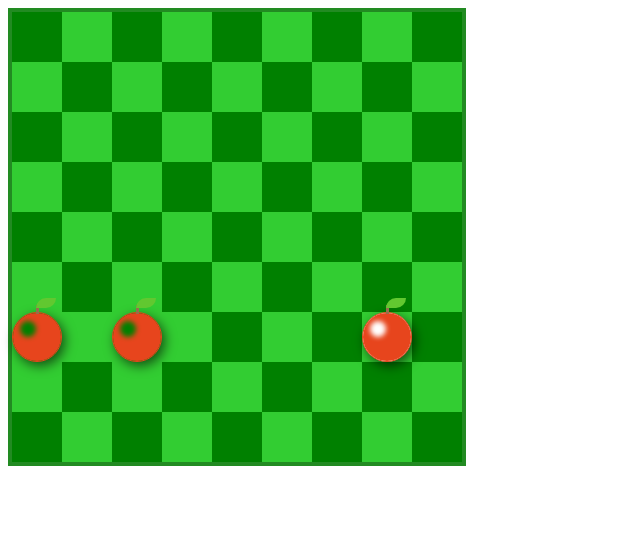
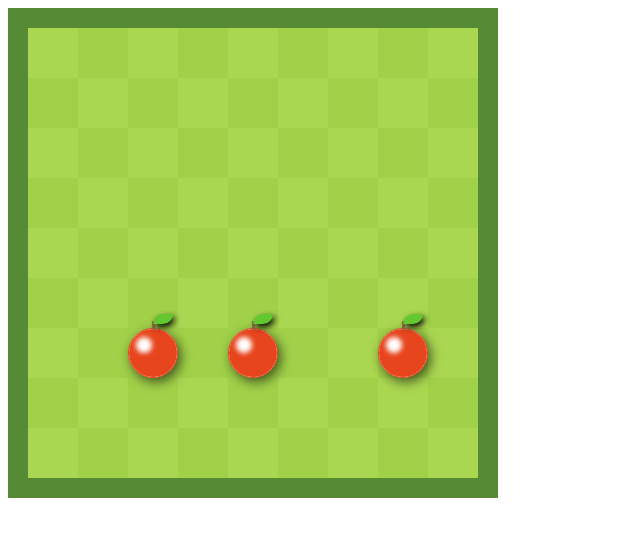
Before and after one commit to treez/vanilla-snake, a website: page index.html in a window 1280 px wide. Shown: the whole page, without its empty margins (0-640 px from the left). Drawn offline with Linux system fonts and the light colour scheme.

Commit message:
Fix problem with background color an apple, add shadow to the leaf, change size and background color to the body border, change background color to the box.

```diff
--- a/index.html
+++ b/index.html
@@ -74,11 +74,11 @@
         <div class="cell"></div>
     </div>
     <div class="row">
+        <div class="cell"></div>
+        <div class="cell"></div>
         <div class="cell apple"></div>
         <div class="cell"></div>
         <div class="cell apple"></div>
-        <div class="cell"></div>
-        <div class="cell"></div>
         <div class="cell"></div>
         <div class="cell"></div>
         <div class="cell apple"></div>
--- a/styles.css
+++ b/styles.css
@@ -4,8 +4,8 @@
 
 .board {
     display: inline-block;
-    border: 4px solid forestgreen;
-    background: limegreen;
+    border: 20px solid #578a34;
+    background: #a1d149;
     box-sizing: content-box;
 }
 
@@ -14,11 +14,11 @@
 }
 
 .row:nth-child(odd) .cell:nth-child(odd) {
-    background: green;
+    background: #aad751;
 }
 
 .row:nth-child(even) .cell:nth-child(even) {
-    background: green;
+    background: #aad751;
 }
 
 .cell {
@@ -34,7 +34,7 @@
     --apple-branch-color: #976e4c;
     border: 1px solid var(--apple-color);
     border-radius: 50%;
-    background: #fff;
+    background: #fff !important;
     box-shadow: inset -9px -8px 5px 16px var(--apple-color),
     3px 4px 12px 0 rgba(0, 0, 0, .6);
     z-index: 10;
@@ -47,9 +47,10 @@
     width: 20px;
     background: var(--apple-leaf-color);
     top: -15px;
-    left: 23px;
+    left: 24px;
     border-radius: 10px 0;
     z-index: 15;
+    box-shadow: 2px 3px 6px 0;
 }
 
 .apple::after {
```
